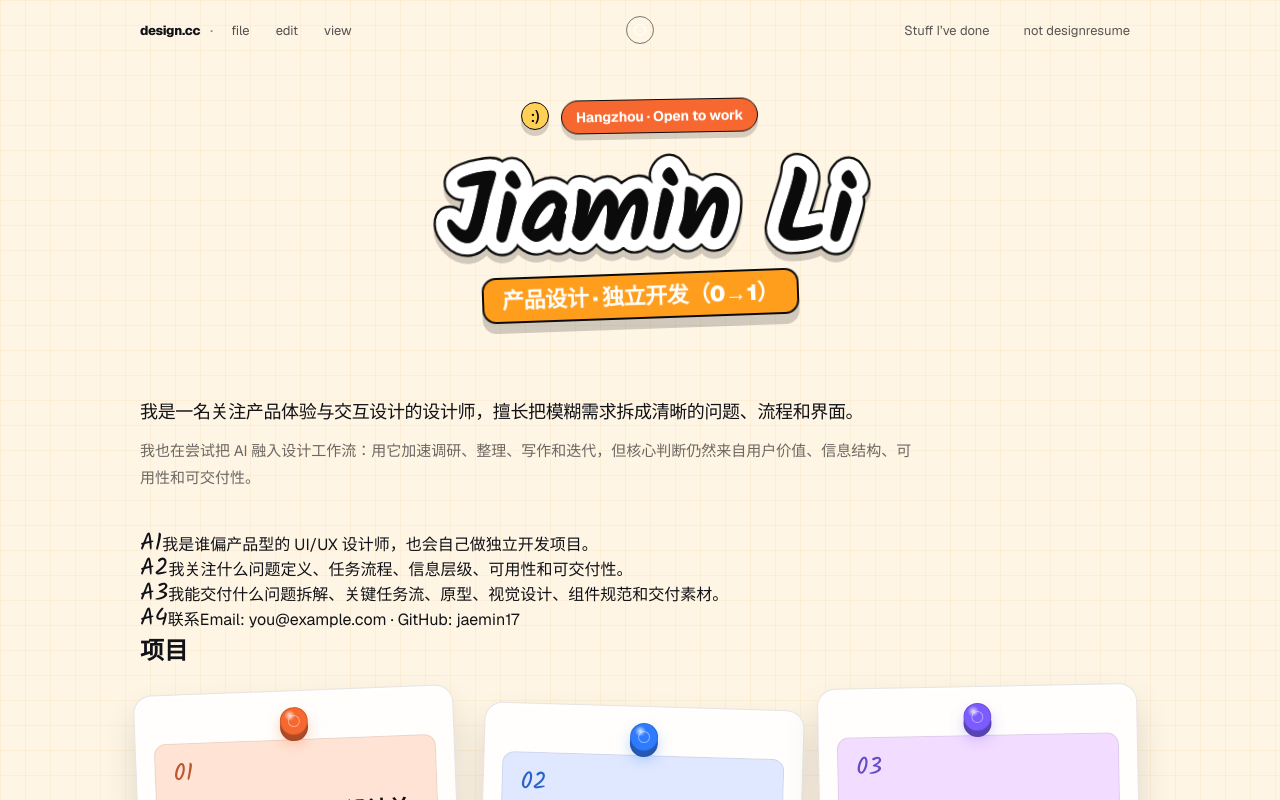
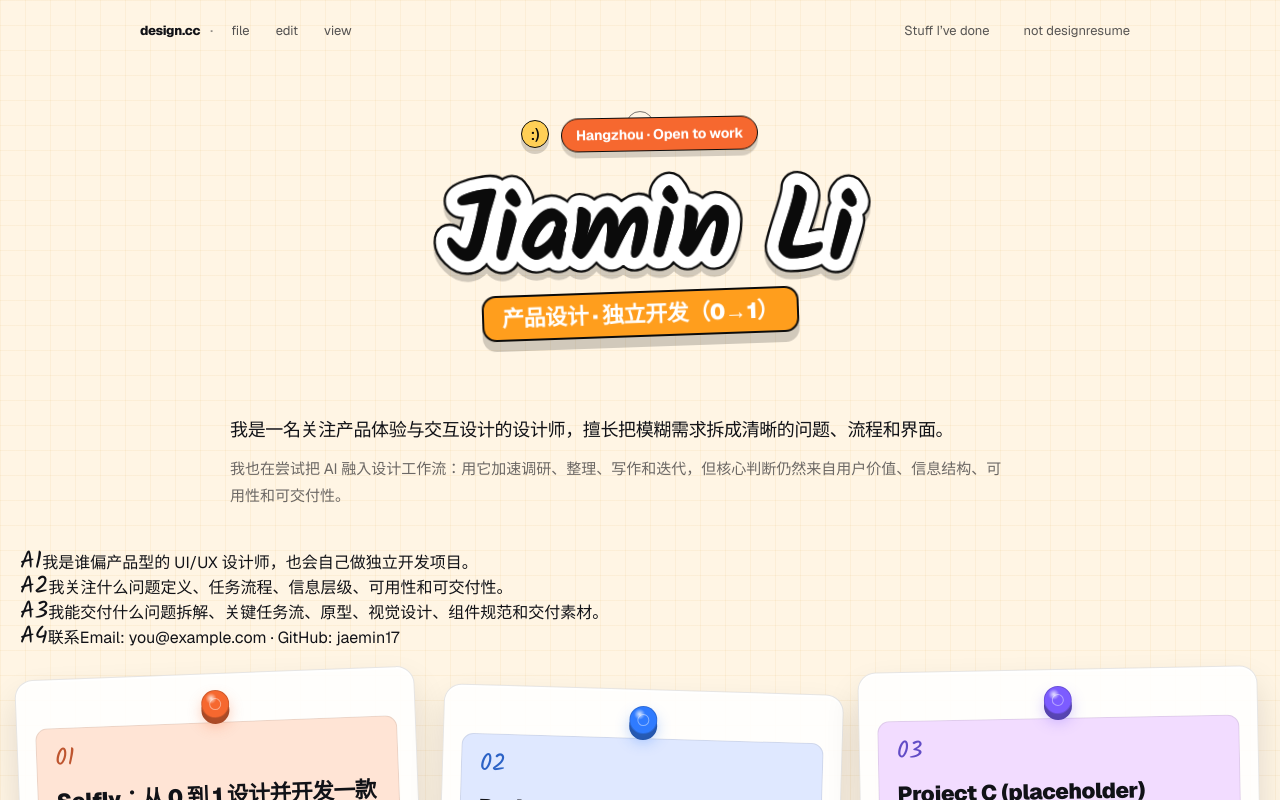
Before and after one commit to jaemin17/jaemin-portfolio, a Next.js app: page / in a window 1280 px wide. Shown: the top 800 px of the page. Built offline with nearby package versions, Linux system fonts and the light colour scheme.

Commit message:
Add homepage wall layout shell

```diff
--- a/src/app/page.module.css
+++ b/src/app/page.module.css
@@ -1,11 +1,33 @@
 .main {
-  max-width: 1040px;
+  max-width: 1280px;
   margin: 0 auto;
-  padding: 34px 20px 90px;
+  padding: 34px 20px 48px;
   width: 100%;
 }
 
+.srOnly {
+  position: absolute;
+  width: 1px;
+  height: 1px;
+  padding: 0;
+  margin: -1px;
+  overflow: hidden;
+  clip: rect(0, 0, 0, 0);
+  white-space: nowrap;
+  border: 0;
+}
+
+.wall {
+  position: relative;
+  min-height: calc(100svh - 118px);
+  padding: 18px 0 28px;
+}
+
 .hero {
+  position: relative;
+  z-index: 3;
+  max-width: 820px;
+  margin: 0 auto;
   padding: 18px 0 40px;
 }
 
@@ -118,52 +140,6 @@
   line-height: 1.8;
   max-width: 78ch;
   font-size: 15px;
-}
-
-.smallLead {
-  margin-top: 10px;
-  color: var(--muted);
-  line-height: 1.8;
-  max-width: 78ch;
-  font-size: 14px;
-}
-
-.heroLinks {
-  margin-top: 18px;
-  display: flex;
-  flex-wrap: wrap;
-  gap: 10px 16px;
-}
-
-.quick {
-  display: inline-flex;
-  align-items: center;
-  gap: 8px;
-  padding: 6px 0;
-  font-weight: 650;
-  letter-spacing: -0.01em;
-  border-bottom: 1px solid rgba(17, 18, 23, 0.18);
-  transition: border-color 140ms ease, transform 140ms ease;
-}
-
-.quick:hover {
-  transform: translateY(-1px);
-  border-bottom-color: rgba(17, 18, 23, 0.45);
-}
-
-.section {
-  padding: 26px 0;
-  border-top: none;
-}
-
-.section + .section {
-  border-top: 1px solid var(--border);
-}
-
-.h2 {
-  font-size: 20px;
-  letter-spacing: -0.02em;
-  margin-bottom: 6px;
 }
 
 .workList {
@@ -298,38 +274,7 @@
   padding: 0 6px;
 }
 
-.aboutGrid {
-  margin-top: 12px;
-  display: grid;
-  grid-template-columns: repeat(3, minmax(0, 1fr));
-  gap: 14px;
-}
-
-.h3 {
-  font-size: 14px;
-  letter-spacing: 0.02em;
-  text-transform: uppercase;
-  color: var(--muted);
-  margin-bottom: 10px;
-}
-
-.p {
-  line-height: 1.85;
-  color: var(--fg);
-}
-
-.whereRow {
-  margin-top: 10px;
-  display: flex;
-  gap: 18px;
-  flex-wrap: wrap;
-}
-
 @media (max-width: 920px) {
-  .aboutGrid {
-    grid-template-columns: 1fr;
-  }
-
   .workList {
     grid-template-columns: repeat(2, minmax(0, 1fr));
   }
```
